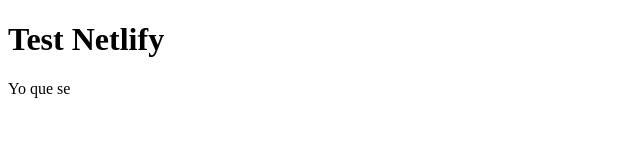
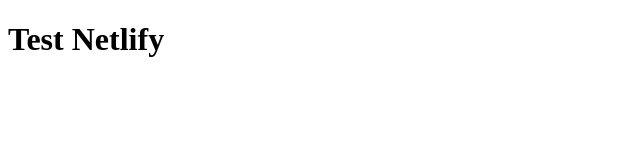
Before and after one commit to manolors/netlify-test-eoi-202, a plain HTML site: page index.html in a window 1280 px wide. Shown: the full height of the page, 0-640 px from the left. Drawn offline with Linux system fonts and the light colour scheme.

Commit message:
[skip ci] borrado mensaje

```diff
--- a/index.html
+++ b/index.html
@@ -7,6 +7,5 @@
 </head>
 <body>
     <h1>Test Netlify</h1>
-    Yo que se
 </body>
 </html>
```
